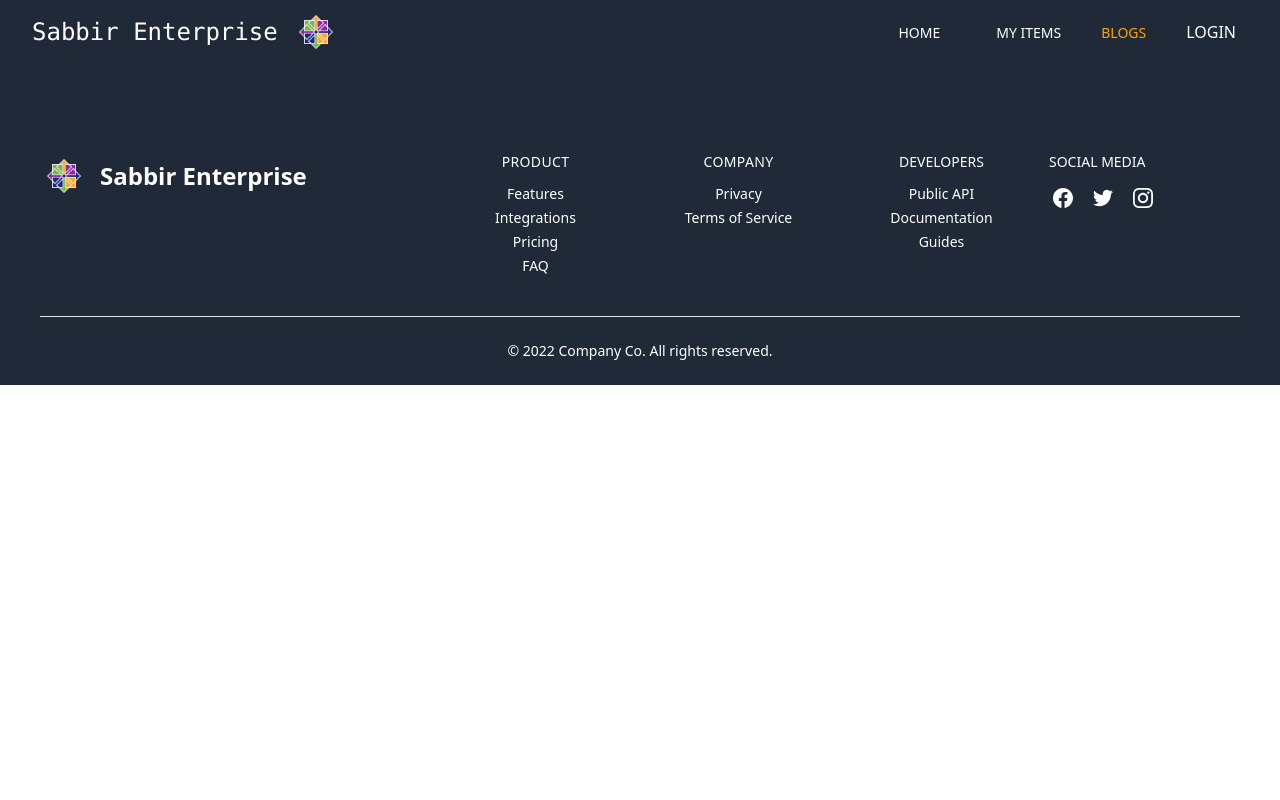
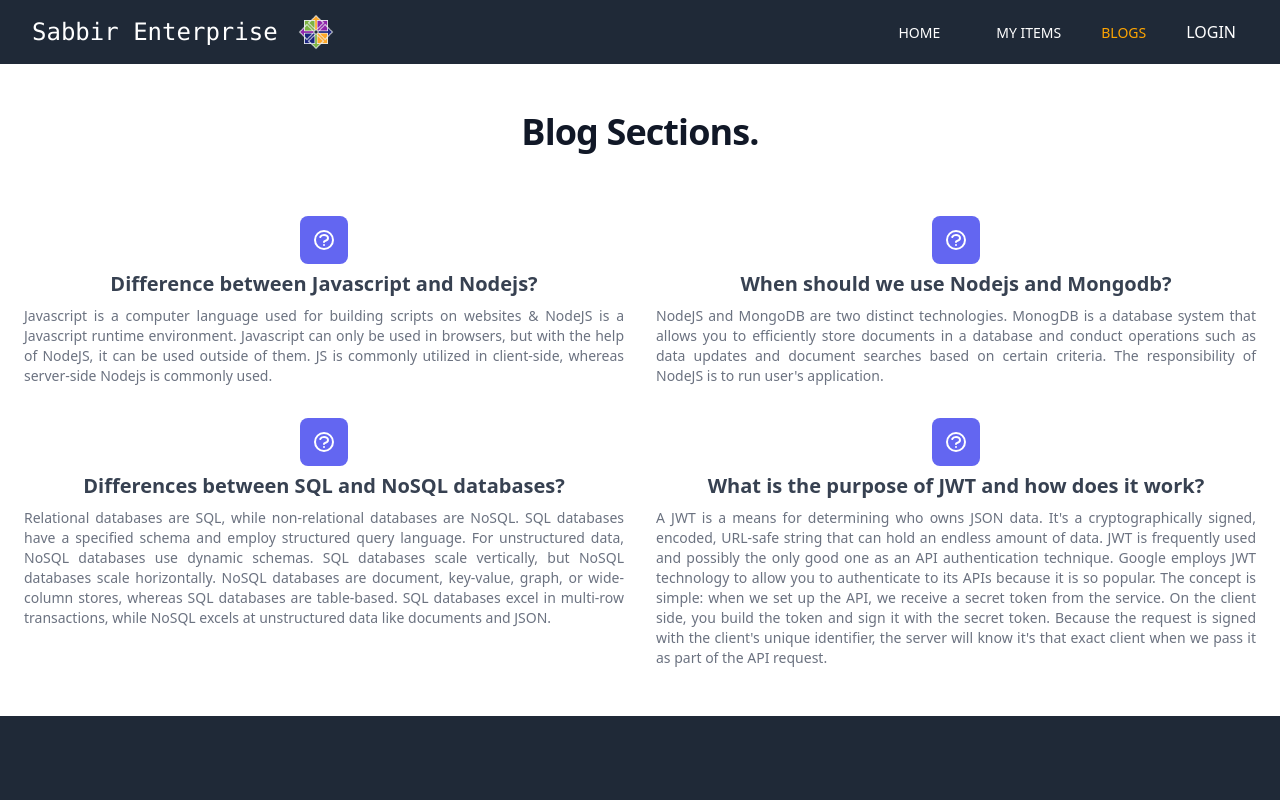
Before and after one commit to OmarFaruqueSabbir/warehouse_management_client, a React (Create React App) app: page /blogs in a window 1280 px wide. Shown: the top 800 px of the page. Built offline with nearby package versions, Linux system fonts and the light colour scheme; no server answers.

Commit message:
Blog section added

```diff
--- a/src/App.js
+++ b/src/App.js
@@ -11,6 +11,7 @@ import MyItems from './components/MyItems/MyItems';
 import RequireAuth from './LogIn/RequireAuth/RequireAuth';
 import WareHouse from './components/Home/WareHouse/WareHouse';
 import Footer from './components/shared/Footer/Footer';
+import Blogs from './components/Blogs/Blogs';
 
 function App() {
   return (
@@ -29,6 +30,7 @@ function App() {
         <Route path='/register' element={<Register />} />
         <Route path='/addItems' element={<AddItems />} />
         <Route path='/myItems' element={<MyItems />} />
+        <Route path='/blogs' element={<Blogs />} />
       </Routes>
       <Footer />
     </div>
--- /dev/null
+++ b/src/components/Blogs/Blogs.js
@@ -0,0 +1,83 @@
+import React from 'react';
+
+const Blogs = () => {
+    return (
+        <div>
+            <section class="bg-white dark:bg-gray-900">
+                <div class="container px-6 py-12 mx-auto">
+                    <h1 class="text-3xl leading-8 font-bold tracking-tight text-gray-900 dark:text-white sm:text-4xl ">Blog Sections.</h1>
+
+                    <div class="grid grid-cols-1 gap-8 mt-8 lg:mt-16 md:grid-cols-2 ">
+                        <div>
+                            <div class="inline-block p-3 text-white bg-indigo-500 rounded-lg">
+                                <svg xmlns="http://www.w3.org/2000/svg" class="w-6 h-6" fill="none" viewBox="0 0 24 24" stroke="currentColor">
+                                    <path stroke-linecap="round" stroke-linejoin="round" strokeWidth="2" d="M8.228 9c.549-1.165 2.03-2 3.772-2 2.21 0 4 1.343 4 3 0 1.4-1.278 2.575-3.006 2.907-.542.104-.994.54-.994 1.093m0 3h.01M21 12a9 9 0 11-18 0 9 9 0 0118 0z" />
+                                </svg>
+                            </div>
+
+                            <div>
+                                <h1 class="text-xl font-semibold text-gray-700 dark:text-white">Difference between Javascript and Nodejs?</h1>
+
+                                <p class="mt-2 text-sm text-justify text-gray-500 dark:text-gray-300">
+                                    Javascript is a computer language used for building scripts on websites & NodeJS is a Javascript runtime environment. Javascript can only be used in browsers, but with the help of NodeJS, it can be used outside of them. JS is commonly utilized in client-side, whereas server-side Nodejs is commonly used.
+                                </p>
+                            </div>
+                        </div>
+
+                        <div>
+                            <div class="inline-block p-3 text-white bg-indigo-500 rounded-lg">
+                                <svg xmlns="http://www.w3.org/2000/svg" class="w-6 h-6" fill="none" viewBox="0 0 24 24" stroke="currentColor">
+                                    <path stroke-linecap="round" stroke-linejoin="round" strokeWidth="2" d="M8.228 9c.549-1.165 2.03-2 3.772-2 2.21 0 4 1.343 4 3 0 1.4-1.278 2.575-3.006 2.907-.542.104-.994.54-.994 1.093m0 3h.01M21 12a9 9 0 11-18 0 9 9 0 0118 0z" />
+                                </svg>
+                            </div>
+
+                            <div>
+                                <h1 class="text-xl font-semibold text-gray-700 dark:text-white">When should we use Nodejs and Mongodb?</h1>
+
+                                <p class="mt-2 text-justify text-sm text-gray-500 dark:text-gray-300">
+                                    NodeJS and MongoDB are two distinct technologies. MonogDB is a database system that allows you to efficiently store documents in a database and conduct operations such as data updates and document searches based on certain criteria.
+                                    The responsibility of NodeJS is to run user's application.
+                                </p>
+                            </div>
+                        </div>
+
+                        <div>
+                            <div class="inline-block p-3 text-white bg-indigo-500 rounded-lg">
+                                <svg xmlns="http://www.w3.org/2000/svg" class="w-6 h-6" fill="none" viewBox="0 0 24 24" stroke="currentColor">
+                                    <path stroke-linecap="round" stroke-linejoin="round" strokeWidth="2" d="M8.228 9c.549-1.165 2.03-2 3.772-2 2.21 0 4 1.343 4 3 0 1.4-1.278 2.575-3.006 2.907-.542.104-.994.54-.994 1.093m0 3h.01M21 12a9 9 0 11-18 0 9 9 0 0118 0z" />
+                                </svg>
+                            </div>
+
+                            <div>
+                                <h1 class="text-xl font-semibold text-gray-700 dark:text-white">Differences between SQL and NoSQL databases?</h1>
+
+                                <p class="mt-2 text-justify text-sm text-gray-500 dark:text-gray-300">
+                                    Relational databases are SQL, while non-relational databases are NoSQL.
+                                    SQL databases have a specified schema and employ structured query language. For unstructured data, NoSQL databases use dynamic schemas. SQL databases scale vertically, but NoSQL databases scale horizontally. NoSQL databases are document, key-value, graph, or wide-column stores, whereas SQL databases are table-based. SQL databases excel in multi-row transactions, while NoSQL excels at unstructured data like documents and JSON.
+                                </p>
+                            </div>
+                        </div>
+
+                        <div>
+                            <div class="inline-block p-3 text-white bg-indigo-500 rounded-lg">
+                                <svg xmlns="http://www.w3.org/2000/svg" class="w-6 h-6" fill="none" viewBox="0 0 24 24" stroke="currentColor">
+                                    <path stroke-linecap="round" stroke-linejoin="round" strokeWidth="2" d="M8.228 9c.549-1.165 2.03-2 3.772-2 2.21 0 4 1.343 4 3 0 1.4-1.278 2.575-3.006 2.907-.542.104-.994.54-.994 1.093m0 3h.01M21 12a9 9 0 11-18 0 9 9 0 0118 0z" />
+                                </svg>
+                            </div>
+
+                            <div>
+                                <h1 class="text-xl font-semibold text-gray-700 dark:text-white">What is the purpose of JWT and how does it work?</h1>
+                                <p class="mt-2 text-sm text-justify text-gray-500 dark:text-gray-300">
+                                    A JWT is a means for determining who owns JSON data. It's a cryptographically signed, encoded, URL-safe string that can hold an endless amount of data. JWT is frequently used and possibly the only good one as an API authentication technique. Google employs JWT technology to allow you to authenticate to its APIs because it is so popular. The concept is simple: when we set up the API, we receive a secret token from the service. On the client side, you build the token and sign it with the secret token. Because the request is signed with the client's unique identifier, the server will know it's that exact client when we pass it as part of the API request.
+                                </p>
+                            </div>
+                        </div>
+
+                    </div>
+                </div>
+            </section>
+        </div>
+    );
+};
+
+export default Blogs;
```
